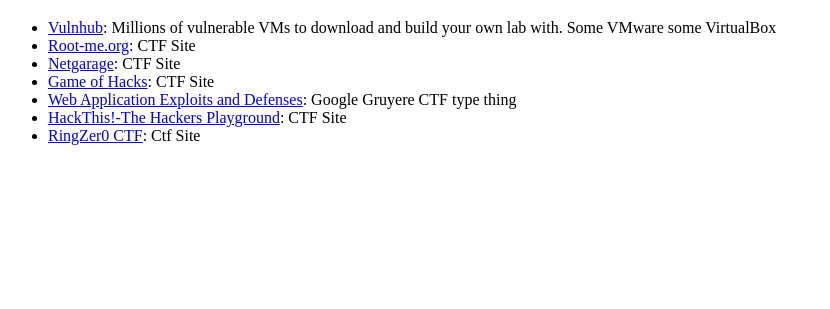
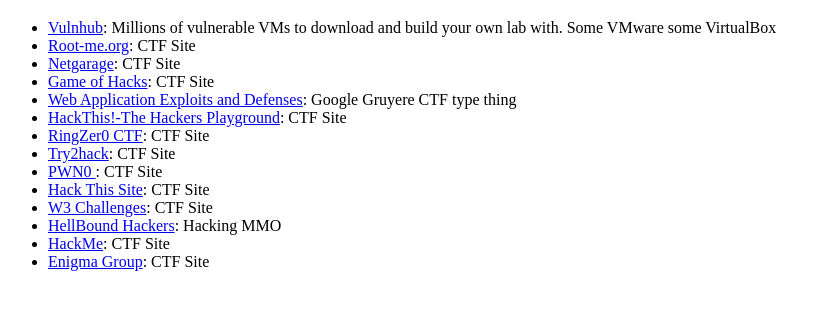
Before and after one commit to rwils83/rwils83.github.io, a plain HTML site: page index.html in a window 1280 px wide. Shown: the part 61-370 px from the top of the page, without its empty margins (0-830 px from the left). Drawn offline with Linux system fonts and the light colour scheme.

Commit message:
Adding more links

```diff
--- a/index.html
+++ b/index.html
@@ -13,7 +13,15 @@
         <li> <a href="http://www.gameofhacks.com">Game of Hacks</a>: CTF Site</li>
         <li> <a href="http://google-gruyer.appspot.com">Web Application Exploits and Defenses</a>: Google Gruyere CTF type thing</li>
         <li> <a href="https://www.hackthis.co.uk">HackThis!-The Hackers Playground</a>: CTF Site</li>
-        <li> <a href="https://ringzer0ctf.com">RingZer0 CTF</a>: Ctf Site</li>
+        <li> <a href="https://ringzer0ctf.com">RingZer0 CTF</a>: CTF Site</li>
+        <li> <a href="http://www.try2hack.nl/">Try2hack</a>: CTF Site</li>
+        <li> <a href="https://pwn0.com/">PWN0 </a>: CTF Site</li>
+        <li> <a href="https://www.hackthissite.org/">Hack This Site</a>: CTF Site</li>
+        <li> <a href="https://w3challs.com/">W3 Challenges</a>: CTF Site</li>
+        <li> <a href="https://www.hellboundhackers.org/">HellBound Hackers</a>: Hacking MMO</li>
+        <li> <a href="https://hack.me/">HackMe</a>: CTF Site</li>
+        <li> <a href="https://www.enigmagroup.org/">Enigma Group</a>: CTF Site</li>
+
     </div>
 
   </body>
```
